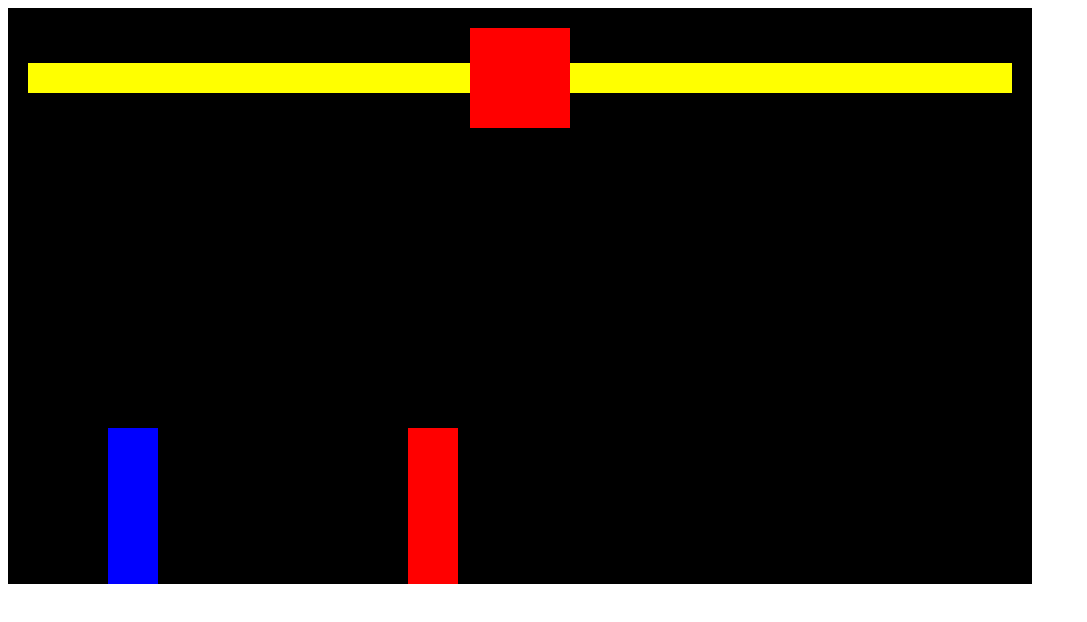
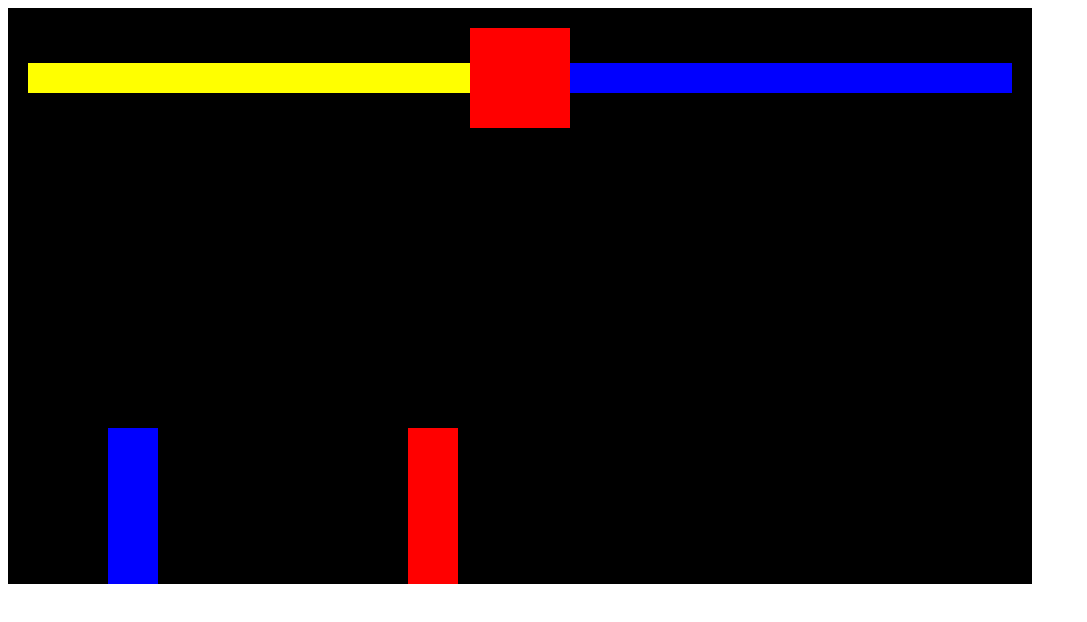
Before and after one commit to Tanziti/Fight-Game, a plain HTML site: page index.html in a window 1280 px wide. Shown: the whole page, without its empty margins (0-1087 px from the left). Drawn offline with Linux system fonts and the light colour scheme.

Commit message:
fixing health bar

```diff
--- a/index.html
+++ b/index.html
@@ -10,7 +10,10 @@
         <div style ="position: absolute; display: flex; width: 100%; align-items: center; padding: 20px;">
             <div style="background-color: yellow; height: 30px; width: 100%;"></div>
             <div style="background-color: red; width: 100px; height: 100px; flex-shrink: 0;"></div>
-            <div style="background-color: yellow; height: 30px; width: 100%;"></div>
+            <div style="position: relative; height: 30px; width: 100%;">
+                <div style="background-color: yellow; height: 30px; "></div>
+                <div id="enemyHealth" style="position: absolute; background: blue; top: 0; right: 0; left: 0; bottom: 0;"></div>
+            </div>
             <div></div>
         </div>
 <canvas></canvas>
--- a/index.js
+++ b/index.js
@@ -162,6 +162,7 @@ function animate() {
    }) &&
     player.isAttacking) {
         player.isAttacking = false
+        document.querySelector('#enemyHealth').style.width = '20%'
     console.log("DIE EVIL MONSTER!")
    }
    if ( rectangularCollision({
```
